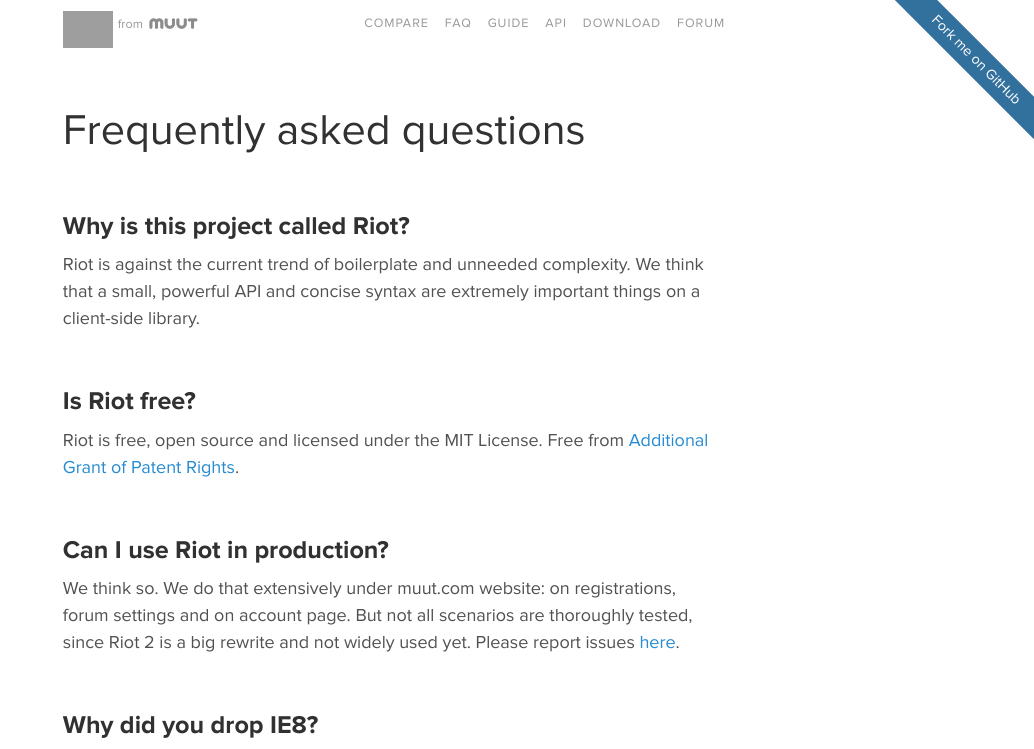
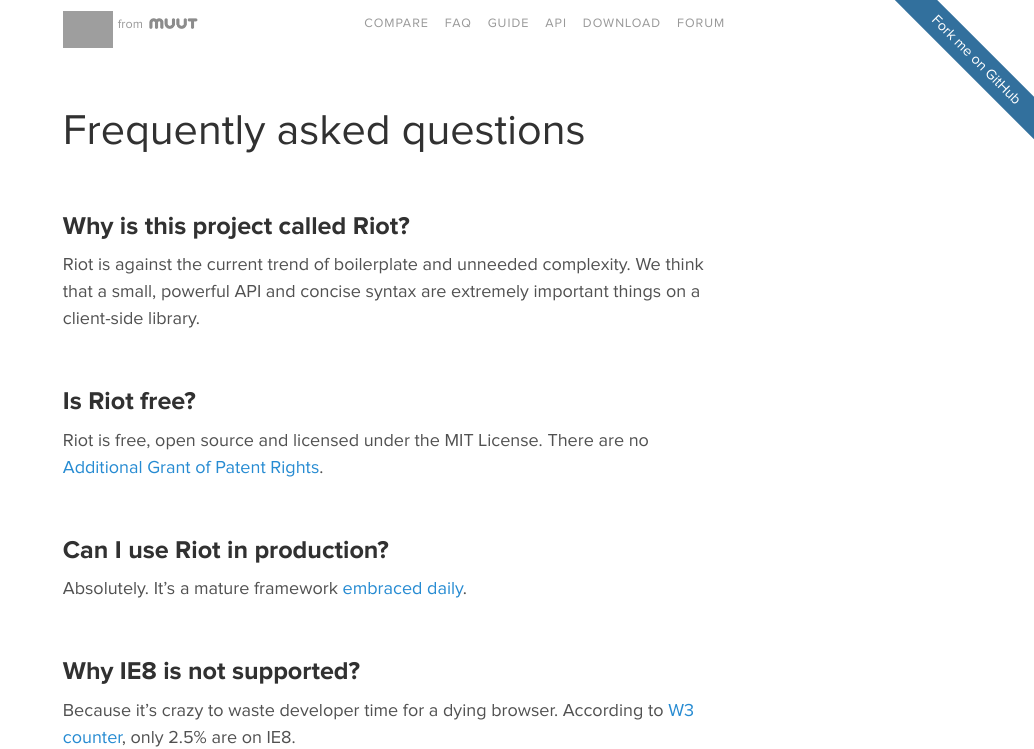
Before and after one commit to riot/riot.github.io, a Jekyll site: the page built from faq.md, in a window 1280 px wide and 1400 px high. Shown: the top 749 px of the window, without its empty margins (246-1280 px from the left). Built offline with Jekyll 4.4.1, drawn with Linux system fonts in a browser that asks for light colours; Markdown is read by kramdown in place of the engine named in the settings; some of the changed text lies outside the part shown; grey boxes are pictures that could not be loaded.

Commit message:
FAQ update

```diff
--- a/faq.md
+++ b/faq.md
@@ -11,16 +11,18 @@
 
 
 ## Is Riot free?
-Riot is free, open source and licensed under the MIT License. Free from [Additional Grant of Patent Rights](https://github.com/facebook/react/blob/master/PATENTS).
+Riot is free, open source and licensed under the MIT License. There are no [Additional Grant of Patent Rights](https://github.com/facebook/react/blob/master/PATENTS).
 
 
 ## Can I use Riot in production?
-We think so. We do that extensively under muut.com website: on registrations, forum settings and on account page. But not all scenarios are thoroughly tested, since Riot 2 is a big rewrite and not widely used yet. Please report issues [here](https://github.com/riot/riot/issues).
+Absolutely. It's a mature framework [embraced daily](https://twitter.com/search?q=riotjs).
 
-## Why did you drop IE8?
-We think this low-quality browser can be ignored. Riot 2.0 originally had IE8 support but since we launched the use of IE8 has dropped [a whopping 45%](http://gs.statcounter.com/#browser_version_partially_combined-ww-monthly-201412-201507).
+## Why IE8 is not supported?
+Because it's crazy to waste developer time for a dying browser. According to [W3 counter](http://www.w3counter.com/trends), only 2.5% are on IE8.
 
-Today only 2.5% are on IE8 and if the above trend continues the usage drops globally below 1% on the next year. Wasting developer time for IE8 is simply not clever.
+![](/img/ie8-trend.png)
+
+This low-quality browser can safely be ignored. Riot 2.0 originally had IE8 support but since we launched the use of IE8 has [dropped 45%](http://gs.statcounter.com/#browser_version_partially_combined-ww-monthly-201412-201507).
 
 
 ## Should I use dash on the tag name?
@@ -51,8 +53,4 @@
 
 ## Any future plans?
 
-Yes:
-
-1. Performance improvements ( especially looping )
-2. Plugin system
-3. Tag option validation using HTML attributes
+Sure. We mostly focus on [stability and performance](https://github.com/riot/riot/issues) and try to provide more [examples](https://github.com/riot/examples).
```
